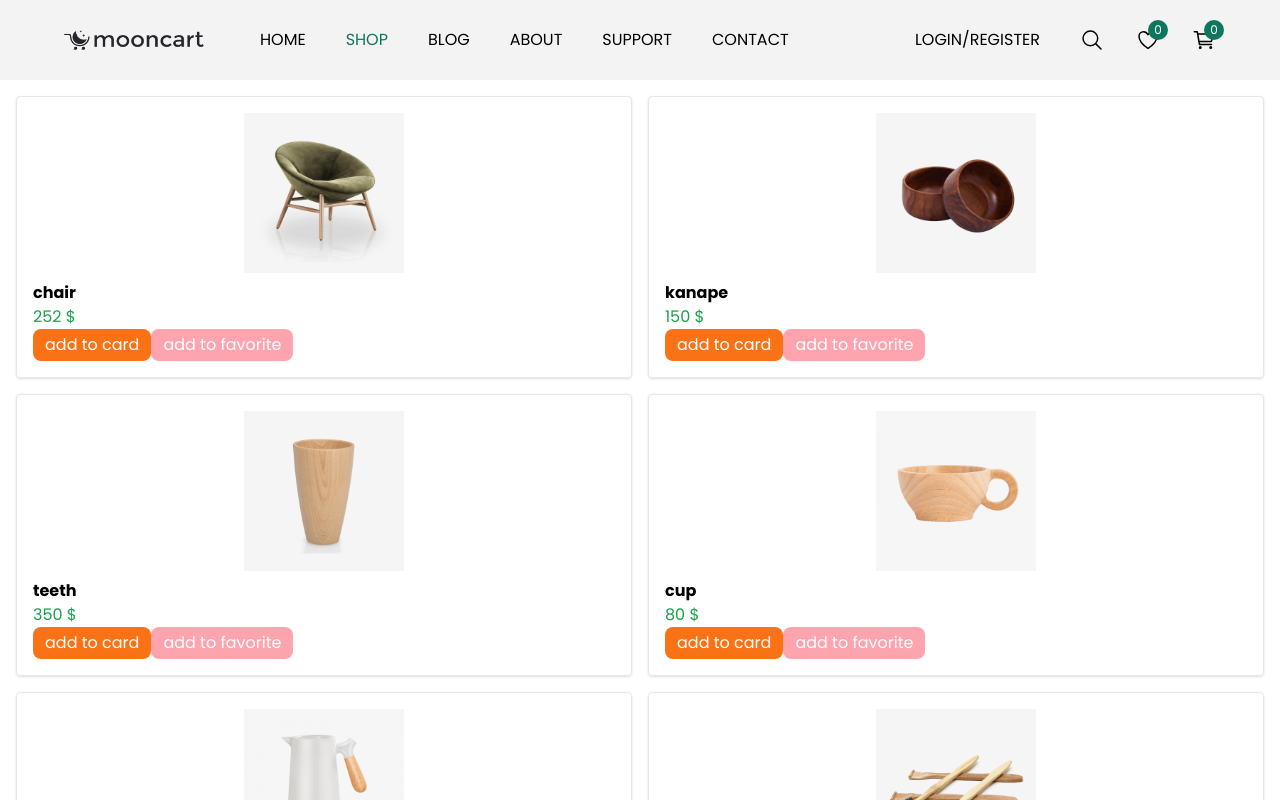
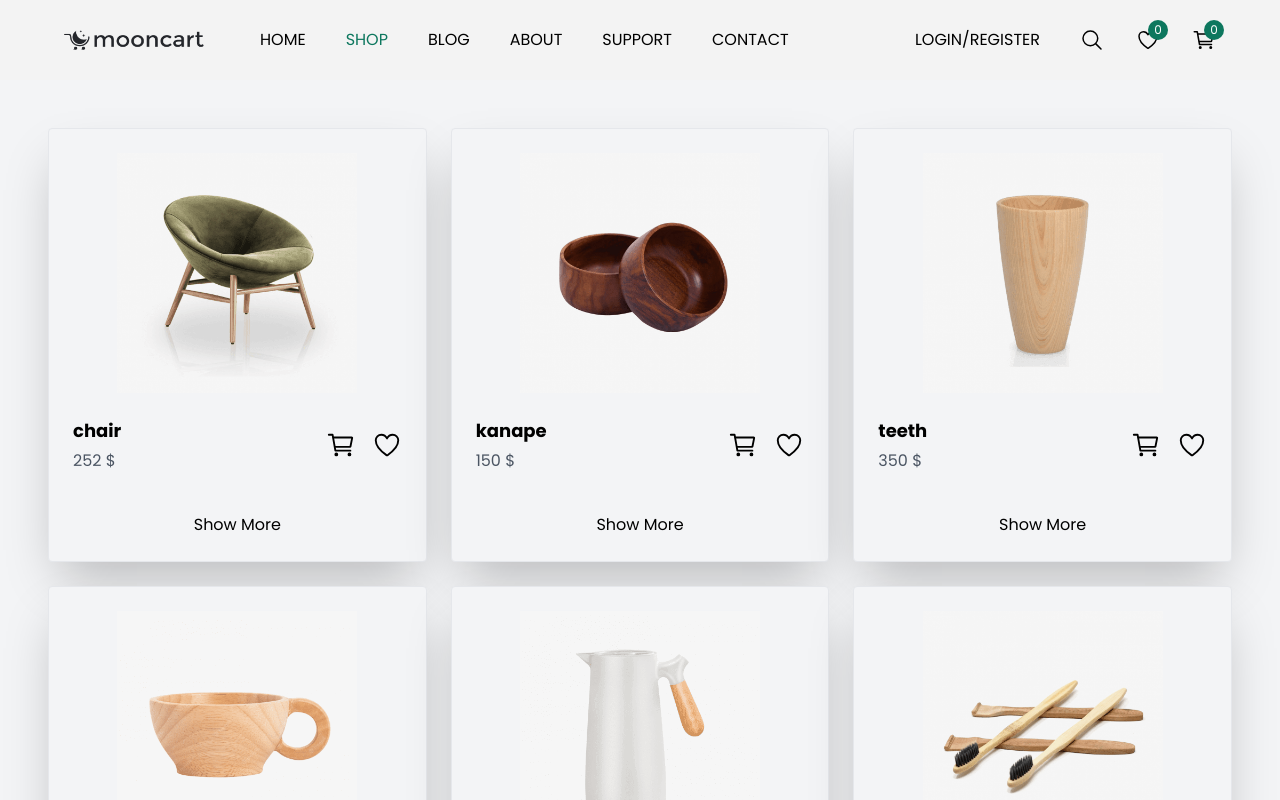
Before and after one commit to zahra-hjri/E-commerce-moon, a Next.js app: page /shop in a window 1280 px wide. Shown: the top 800 px of the page. Built offline with nearby package versions, Linux system fonts and the light colour scheme.

Commit message:
feat: add framer-motion for animations and enhance product details in the product list

```diff
--- a/package.json
+++ b/package.json
@@ -12,6 +12,7 @@
     "@clerk/nextjs": "^6.12.4",
     "@reduxjs/toolkit": "^2.6.0",
     "axios": "^1.8.4",
+    "framer-motion": "^12.7.4",
     "mongodb": "^6.13.1",
     "next": "15.1.7",
     "react": "^19.0.0",
--- a/src/app/api/products/route.ts
+++ b/src/app/api/products/route.ts
@@ -4,48 +4,64 @@ const products = [
     name: "chair",
     price: 252,
     image: "/images/product/product1.png",
+    description: "This ceramic cup features a minimal design and warm tones, perfect for starting your day. With a comfortable handle and just the right capacity it's ideal for both coffee and tea lovers. Great for everyday use or as a thoughtful gift for someone special."
+
   },
   {
     id: 2,
     name: "kanape ",
     price: 150,
     image: "/images/product/product2.png",
+    description: "This ceramic cup features a minimal design and warm tones, perfect for starting your day. With a comfortable handle and just the right capacity it's ideal for both coffee and tea lovers. Great for everyday use or as a thoughtful gift for someone special."
+
   },
   {
     id: 3,
     name: "teeth",
     price: 350,
     image: "/images/product/product3.png",
+    description: "This ceramic cup features a minimal design and warm tones, perfect for starting your day. With a comfortable handle and just the right capacity it's ideal for both coffee and tea lovers. Great for everyday use or as a thoughtful gift for someone special."
+
   },
   {
     id: 4,
     name: "cup",
     price: 80,
     image: "/images/product/product4.png",
+    description: "This ceramic cup features a minimal design and warm tones, perfect for starting your day. With a comfortable handle and just the right capacity it's ideal for both coffee and tea lovers. Great for everyday use or as a thoughtful gift for someone special."
+
   },
   {
     id: 5,
     name: "chair",
     price: 23,
     image: "/images/product/product5.png",
+    description: "This ceramic cup features a minimal design and warm tones, perfect for starting your day. With a comfortable handle and just the right capacity it's ideal for both coffee and tea lovers. Great for everyday use or as a thoughtful gift for someone special."
+
   },
   {
     id: 6,
     name: "glass",
     price: 281,
     image: "/images/product/product6.png",
+    description: "This ceramic cup features a minimal design and warm tones, perfect for starting your day. With a comfortable handle and just the right capacity it's ideal for both coffee and tea lovers. Great for everyday use or as a thoughtful gift for someone special."
+
   },
   {
     id: 7,
     name: "cup",
     price: 75,
     image: "/images/product/product7.png",
+    description: "This ceramic cup features a minimal design and warm tones, perfect for starting your day. With a comfortable handle and just the right capacity it's ideal for both coffee and tea lovers. Great for everyday use or as a thoughtful gift for someone special."
+
   },
   {
     id: 8,
-    name: "هدفون",
+    name: "chair",
     price: 18,
     image: "/images/product/product8.png",
+    description: "This ceramic cup features a minimal design and warm tones, perfect for starting your day. With a comfortable handle and just the right capacity it's ideal for both coffee and tea lovers. Great for everyday use or as a thoughtful gift for someone special."
+
   },
 ];
 
--- a/src/app/components/ProductList/ProductList.tsx
+++ b/src/app/components/ProductList/ProductList.tsx
@@ -5,32 +5,28 @@ import { useEffect, useState } from "react";
 import { useDispatch } from "react-redux";
 import { addToCart, addToFavorit } from "@/redux/crmSlice";
 import axios from "axios";
+import Modal from "../ui/Modal";
+import { IoHeartOutline, IoCartOutline } from "react-icons/io5";
 
 type Product = {
   id: number;
   name: string;
   price: number;
   image: string;
+  description: string;
 };
 
 export default function ProductsList() {
   const dispatch = useDispatch();
   const [products, setProducts] = useState<Product[]>([]);
-
-  // useEffect(() => {
-  //   axios
-  //     .get("/api/products")
-  //     .then((response) => setProducts(response.data))
-  //     .catch((error) => console.log(error));
-  // }, []);
+  const [selectedProduct, setSelectedProduct] = useState<Product | null>(null);
 
   useEffect(() => {
     const fetchProducts = async () => {
-     try{
+      try {
         const response = await axios.get("/api/products");
         setProducts(response.data);
-     }
-     catch(error) {
+      } catch (error) {
         console.log(error);
       }
     };
@@ -38,32 +34,65 @@ export default function ProductsList() {
   }, []);
 
   return (
-    <div className="grid grid-cols-2 gap-4 p-4">
+    <div className="grid grid-cols-1 sm:grid-cols-2 lg:grid-cols-3 gap-6 bg-gray-100 py-12 px-4 lg:px-12">
       {products.map((product) => (
-        <div key={product.id} className="border p-4 rounded shadow">
+        <div
+          key={product.id}
+          className="border p-6 rounded shadow-2xl bg-gray-100 flex flex-col items-center"
+        >
           <Image
             src={product.image}
             alt={product.name}
-            width={100}
-            height={100}
-            className="w-full h-40 object-contain"
+            width={200}
+            height={200}
+            className="w-full h-60 object-contain"
           />
-          <h2 className="font-bold mt-2">{product.name}</h2>
-          <p className="text-green-600">{product.price.toLocaleString()} $</p>
+          <div className="flex justify-between items-center w-full my-6">
+            <div className="flex flex-col items-start gap-1">
+              <h2 className="font-bold text-lg">{product.name}</h2>
+              <p className="text-gray-600">
+                {product.price.toLocaleString()} $
+              </p>
+            </div>
+            <div className="flex space-x-4">
               <button
                 onClick={() => dispatch(addToCart(product))}
-            className="bg-orange-500 rounded-lg py-1 px-3 text-white"
+                className="transform transition-all duration-300 hover:scale-125"
               >
-            add to card
+                <IoCartOutline size={30} />
               </button>
               <button
                 onClick={() => dispatch(addToFavorit(product))}
-            className="bg-rose-300 rounded-lg py-1 px-3 text-white"
+                className="transform transition-all duration-300 hover:scale-125"
               >
-            add to favorite
+                <IoHeartOutline size={30} />
+              </button>
+            </div>
+          </div>
+          <button onClick={() => setSelectedProduct(product)} className="mt-4 ">
+            Show More
           </button>
         </div>
       ))}
+
+      {selectedProduct && (
+        <Modal onClose={() => setSelectedProduct(null)}>
+          <div className="text-center">
+            <Image
+              src={selectedProduct.image}
+              alt={selectedProduct.name}
+              width={200}
+              height={200}
+              className="mx-auto mb-4"
+            />
+            <h2 className="text-2xl font-bold mb-2">{selectedProduct.name}</h2>
+            <p className="text-gray-700 mb-2">
+              price: {selectedProduct.price.toLocaleString()} $
+            </p>
+            <p className="text-gray-500">{selectedProduct.description}</p>
+          </div>
+        </Modal>
+      )}
     </div>
   );
 }
--- /dev/null
+++ b/src/app/components/ui/Modal.tsx
@@ -0,0 +1,38 @@
+import { motion, AnimatePresence } from "framer-motion";
+import React from "react";
+
+type ModalProps = {
+  onClose: () => void;
+  children: React.ReactNode;
+};
+
+export default function Modal({ onClose, children }: ModalProps) {
+  return (
+    <AnimatePresence>
+      <motion.div
+        className="fixed inset-0 bg-black bg-opacity-50 z-50 flex items-center justify-center"
+        initial={{ opacity: 0 }}
+        animate={{ opacity: 1 }}
+        exit={{ opacity: 0 }}
+        onClick={onClose}
+      >
+        <motion.div
+          className="bg-gray-100 rounded-xl shadow-lg p-6 w-full h-full max-w-[50%] max-h-[60%] relative"
+          initial={{ y: -50, opacity: 0, scale: 0.95 }}
+          animate={{ y: 0, opacity: 1, scale: 1 }}
+          exit={{ y: 20, opacity: 0, scale: 0.95 }}
+          transition={{ duration: 0.3 }}
+          onClick={(e) => e.stopPropagation()}
+        >
+          <button
+            onClick={onClose}
+            className="absolute top-2 right-4 text-gray-500 hover:text-gray-800 text-xl"
+          >
+            &times;
+          </button>
+          {children}
+        </motion.div>
+      </motion.div>
+    </AnimatePresence>
+  );
+}
```
Also changed, not shown: src/app/components/layout/Header.tsx (+83 -17 lines), 1 other file (tests, documents, lock files or other folders). Lines whose indentation alone changed are shown as unchanged.
